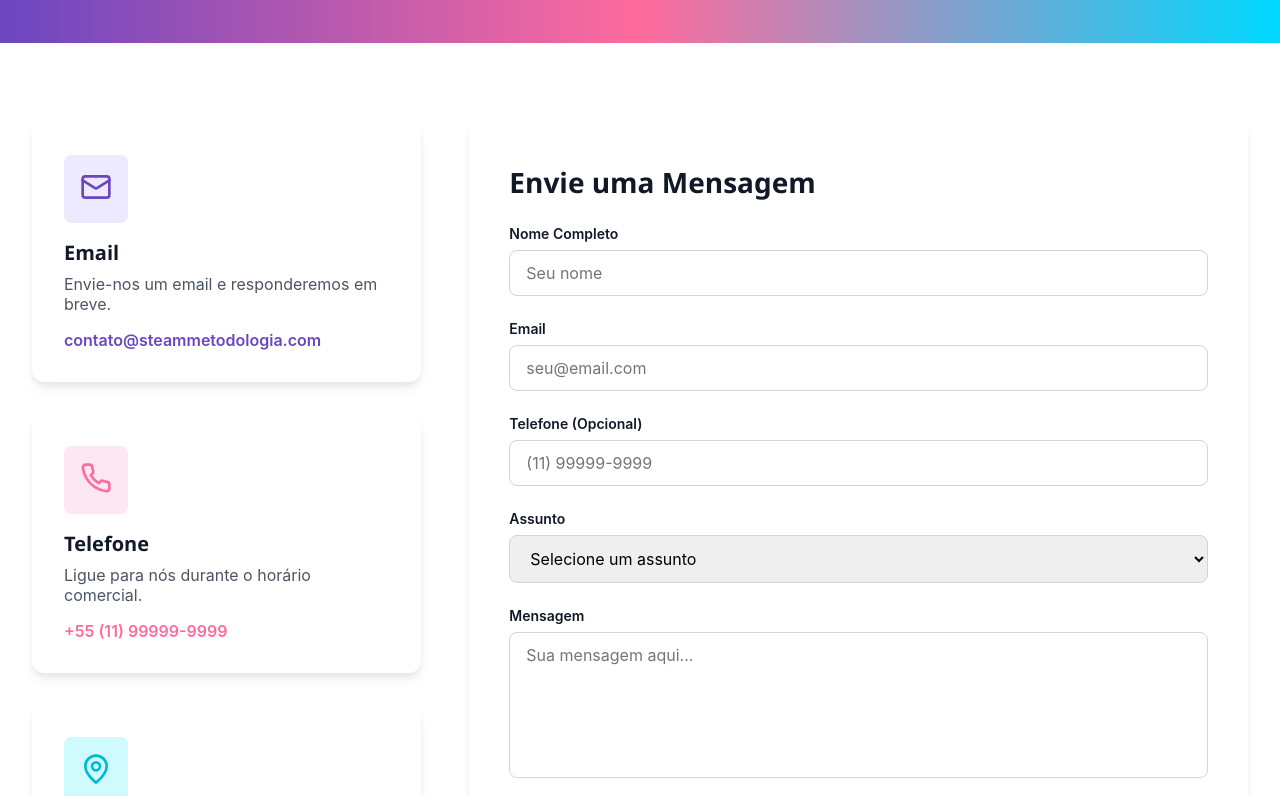
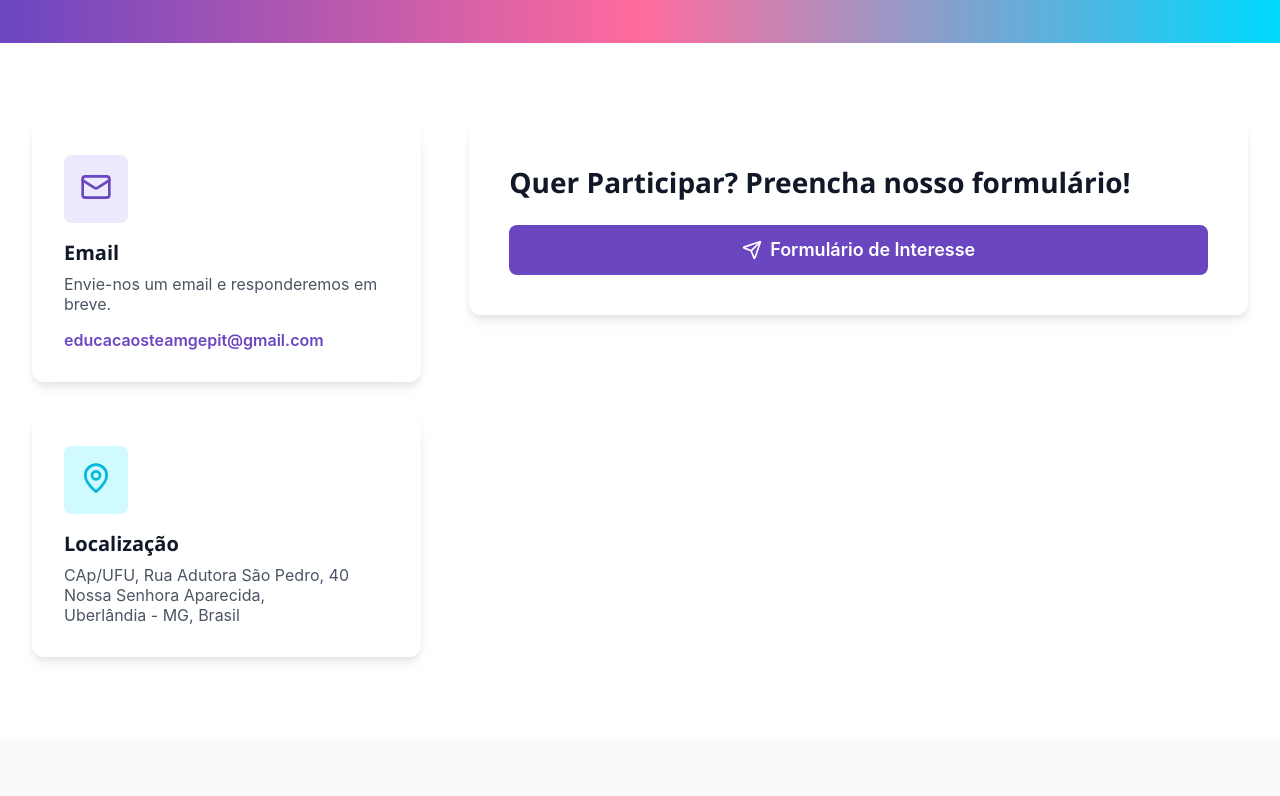
Before and after one commit to kaurodri/metodologia-steam-site, a React (Vite) app: page /contato in a window 1280 px wide. Shown: the part 400-1196 px from the top of the page. Built offline with nearby package versions, Linux system fonts and the light colour scheme.

Commit message:
link do formulario e contatos (#7)

```diff
--- a/src/pages/Contato.jsx
+++ b/src/pages/Contato.jsx
@@ -239,21 +239,8 @@ export default function Contato() {
                                     </IconBox>
                                     <InfoTitle>Email</InfoTitle>
                                     <InfoText>Envie-nos um email e responderemos em breve.</InfoText>
-                                    <InfoLink href="mailto:contato@steammetodologia.com" $color="#6B46C1">
-                                        contato@steammetodologia.com
-                                    </InfoLink>
-                                </CardElevated>
-                            </FadeInUp>
-
-                            <FadeInUp $delay="0.1s">
-                                <CardElevated>
-                                    <IconBox $bg="#fce7f3">
-                                        <Phone color="#FF6B9D" size={32} />
-                                    </IconBox>
-                                    <InfoTitle>Telefone</InfoTitle>
-                                    <InfoText>Ligue para nós durante o horário comercial.</InfoText>
-                                    <InfoLink href="tel:+5511999999999" $color="#FF6B9D">
-                                        +55 (11) 99999-9999
+                                    <InfoLink href="mailto:educacaosteamgepit@gmail.com" $color="#6B46C1">
+                                        educacaosteamgepit@gmail.com
                                     </InfoLink>
                                 </CardElevated>
                             </FadeInUp>
@@ -265,9 +252,9 @@ export default function Contato() {
                                     </IconBox>
                                     <InfoTitle>Localização</InfoTitle>
                                     <InfoText style={{ marginBottom: 0 }}>
-                                        Rua da Inovação, 123<br />
-                                        São Paulo, SP 01310-100<br />
-                                        Brasil
+                                        CAp/UFU, Rua Adutora São Pedro, 40<br />
+                                        Nossa Senhora Aparecida,<br />
+                                        Uberlândia - MG, Brasil
                                     </InfoText>
                                 </CardElevated>
                             </FadeInUp>
@@ -275,92 +262,13 @@ export default function Contato() {
 
                         <FadeIn>
                             <FormCard>
-                                <FormTitle>Envie uma Mensagem</FormTitle>
-
-                                {submitted ? (
-                                    <SuccessBox>
-                                        <SuccessIcon>✓</SuccessIcon>
-                                        <SuccessTitle>Mensagem Enviada!</SuccessTitle>
-                                        <SuccessText>
-                                            Obrigado por entrar em contato. Responderemos em breve!
-                                        </SuccessText>
-                                    </SuccessBox>
-                                ) : (
-                                    <Form onSubmit={handleSubmit}>
-                                        <Field>
-                                            <Label htmlFor="name">Nome Completo</Label>
-                                            <Input
-                                                type="text"
-                                                id="name"
-                                                name="name"
-                                                value={formData.name}
-                                                onChange={handleChange}
-                                                required
-                                                placeholder="Seu nome"
-                                            />
-                                        </Field>
-
-                                        <Field>
-                                            <Label htmlFor="email">Email</Label>
-                                            <Input
-                                                type="email"
-                                                id="email"
-                                                name="email"
-                                                value={formData.email}
-                                                onChange={handleChange}
-                                                required
-                                                placeholder="seu@email.com"
-                                            />
-                                        </Field>
-
-                                        <Field>
-                                            <Label htmlFor="phone">Telefone (Opcional)</Label>
-                                            <Input
-                                                type="tel"
-                                                id="phone"
-                                                name="phone"
-                                                value={formData.phone}
-                                                onChange={handleChange}
-                                                placeholder="(11) 99999-9999"
-                                            />
-                                        </Field>
-
-                                        <Field>
-                                            <Label htmlFor="subject">Assunto</Label>
-                                            <Select
-                                                id="subject"
-                                                name="subject"
-                                                value={formData.subject}
-                                                onChange={handleChange}
-                                                required
-                                            >
-                                                <option value="">Selecione um assunto</option>
-                                                <option value="duvida">Dúvida sobre Materiais</option>
-                                                <option value="formacao">Informações sobre Formação</option>
-                                                <option value="colaboracao">Proposta de Colaboração</option>
-                                                <option value="outro">Outro</option>
-                                            </Select>
-                                        </Field>
-
-                                        <Field>
-                                            <Label htmlFor="message">Mensagem</Label>
-                                            <Textarea
-                                                id="message"
-                                                name="message"
-                                                value={formData.message}
-                                                onChange={handleChange}
-                                                required
-                                                rows={6}
-                                                placeholder="Sua mensagem aqui..."
-                                            />
-                                        </Field>
-
+                                <FormTitle>Quer Participar? Preencha nosso formulário!</FormTitle>
+                                    <a href="https://docs.google.com/forms/d/e/1FAIpQLSceUxIEtW_Y7thkNYSCnPRc4PNV19PEn7R6oM3vwBbpP-K62g/viewform">
                                         <SubmitButton type="submit">
                                             <Send size={20} />
-                                            Enviar Mensagem
+                                            Formulário de Interesse
                                         </SubmitButton>
-                                    </Form>
-                                )}
+                                    </a>
                             </FormCard>
                         </FadeIn>
                     </ContactGrid>
```
